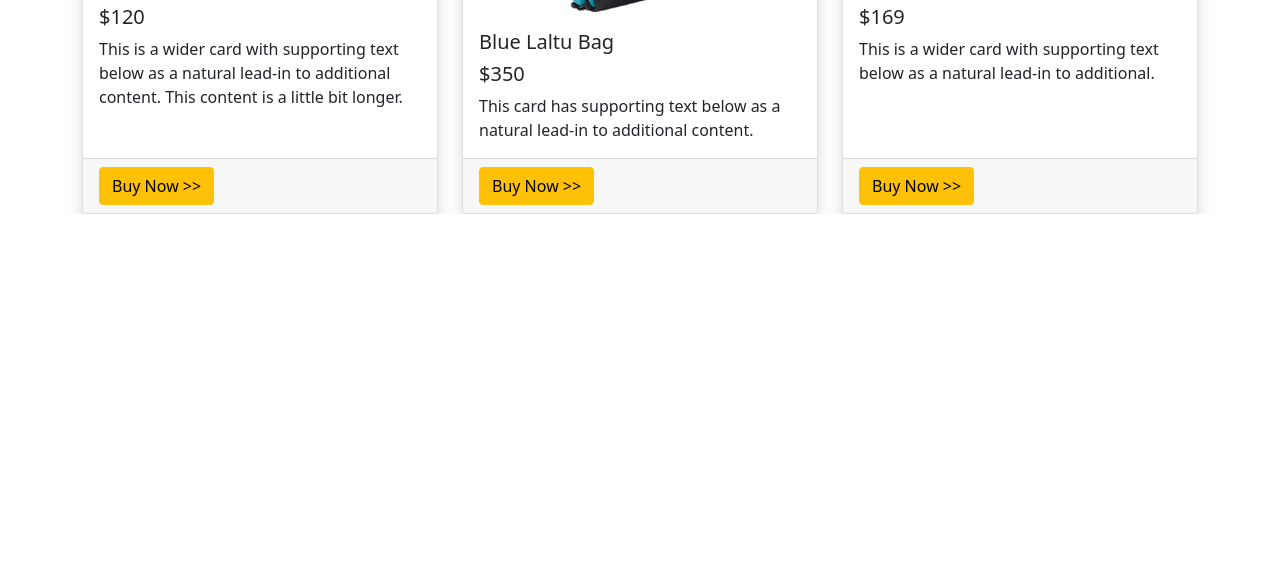
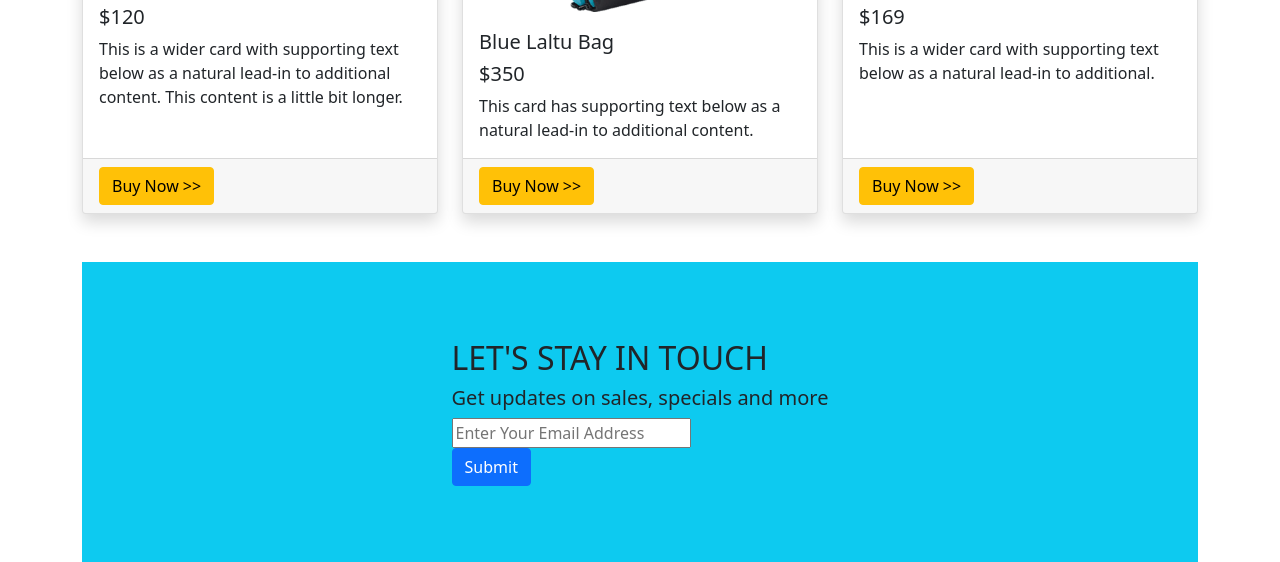
Before and after one commit to ruhul4159/panda-commere, a plain HTML site: page index.html in a window 1280 px wide. Shown: the part 1754-2316 px from the top of the page. Before the commit the page ends 1968 px from the top, so only its background shows below. Drawn offline with nearby package versions, Linux system fonts and the light colour scheme.

Commit message:
Row design Ok

```diff
--- a/index.html
+++ b/index.html
@@ -185,6 +185,14 @@
           </div>
         </div>
       </section>
+      <section style="height: 300px;" class=" bg-info d-flex align-items-center justify-content-center mt-5">
+        <div>
+          <h2>LET'S STAY IN TOUCH</h2>
+          <h5>Get updates on sales, specials and more</h5>
+          <input type="text" placeholder="Enter Your Email Address"> <br>
+          <input class="btn btn-primary" type="submit" value="Submit">
+        </div>
+      </section>
     </main>
 
 
```
